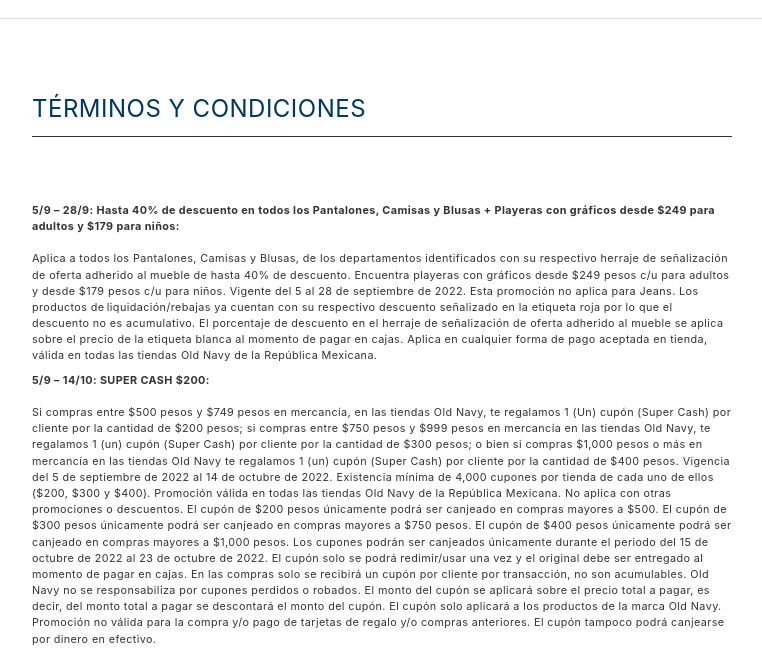
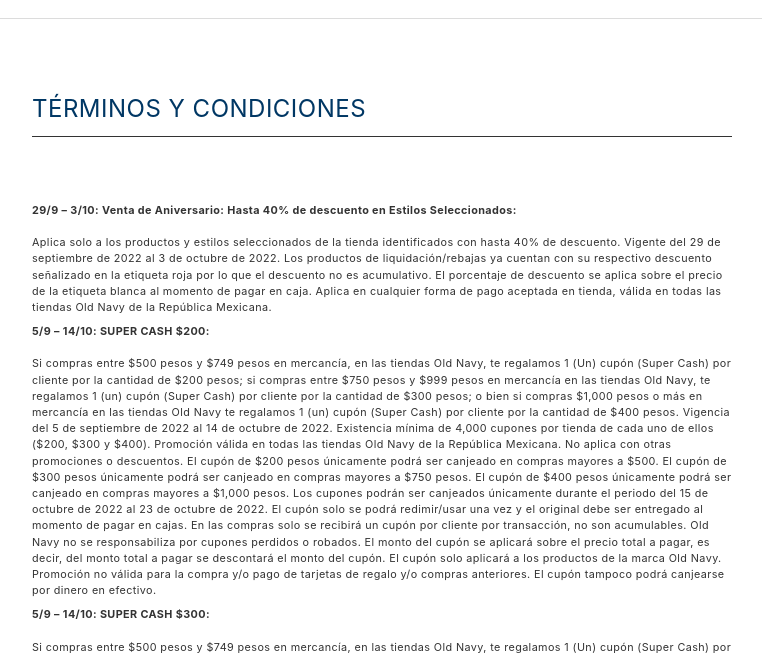
Before and after one commit to vicogh/oldnavy, a plain HTML site: page terminos-y-condiciones.html in a window 1280 px wide. Shown: the part 115-768 px from the top of the page, without its empty margins (258-1020 px from the left). Drawn offline with Linux system fonts and the light colour scheme.

Commit message:
change on discount banners and adding new terms and conditions

```diff
--- a/terminos-y-condiciones.html
+++ b/terminos-y-condiciones.html
@@ -33,18 +33,15 @@
 					</h1>
 					<div class="internal-page__summary">
 						<p class="static-layout__paragraph">
-							<strong>5/9 – 28/9: Hasta 40% de descuento en todos los Pantalones, Camisas y Blusas +
-								Playeras con gráficos desde $249 para adultos y $179 para niños:</strong>
+							<strong>29/9 – 3/10: Venta de Aniversario: Hasta 40% de descuento en Estilos
+								Seleccionados:</strong>
 							<br><br>
-							Aplica a todos los Pantalones, Camisas y Blusas, de los departamentos identificados con su
-							respectivo herraje de señalización de oferta adherido al mueble de hasta 40% de descuento.
-							Encuentra playeras con gráficos desde $249 pesos c/u para adultos y desde $179 pesos c/u
-							para niños. Vigente del 5 al 28 de septiembre de 2022. Esta promoción no aplica para Jeans.
-							Los productos de liquidación/rebajas ya cuentan con su respectivo descuento señalizado en la
-							etiqueta roja por lo que el descuento no es acumulativo. El porcentaje de descuento en el
-							herraje de señalización de oferta adherido al mueble se aplica sobre el precio de la
-							etiqueta blanca al momento de pagar en cajas. Aplica en cualquier forma de pago aceptada en
-							tienda, válida en todas las tiendas Old Navy de la República Mexicana.
+							Aplica solo a los productos y estilos seleccionados de la tienda identificados con hasta 40%
+							de descuento. Vigente del 29 de septiembre de 2022 al 3 de octubre de 2022. Los productos de
+							liquidación/rebajas ya cuentan con su respectivo descuento señalizado en la etiqueta roja
+							por lo que el descuento no es acumulativo. El porcentaje de descuento se aplica sobre el
+							precio de la etiqueta blanca al momento de pagar en caja. Aplica en cualquier forma de pago
+							aceptada en tienda, válida en todas las tiendas Old Navy de la República Mexicana.
 						</p>
 						<p class="static-layout__paragraph">
 							<strong>5/9 – 14/10: SUPER CASH $200:</strong>
```
Also changed, not shown: index.html (+2 -2 lines), 1 other file.
